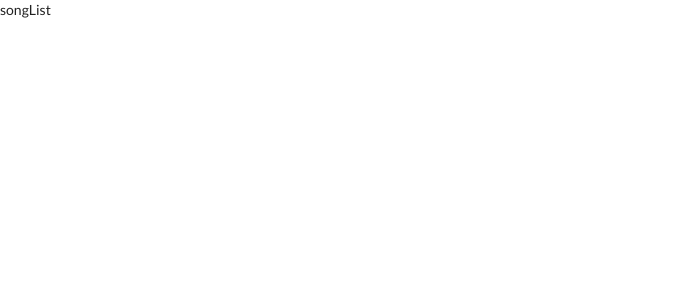
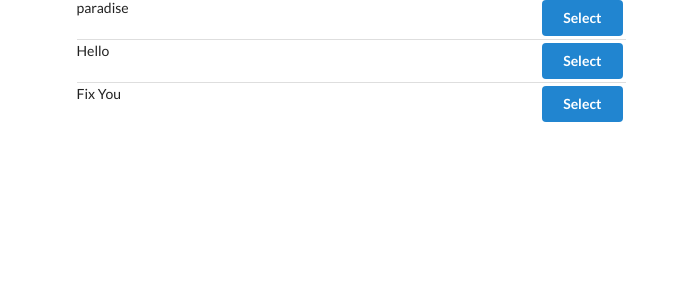
Before and after one commit to iaditya/twitch-clone, a React (Create React App) app: page / in a window 1280 px wide. Shown: the top 300 px of the page, without its empty margins (0-689 px from the left). Built offline with nearby package versions, Linux system fonts and the light colour scheme.

Commit message:
renders song list

```diff
--- a/src/components/App.js
+++ b/src/components/App.js
@@ -4,8 +4,12 @@
 export default function App() {
   console.log("App renders");
   return (
-    <div>
-      <SongList />
+    <div className="ui container grid">
+      <div className="ui row">
+        <div className="column eight wide">
+          <SongList />
+        </div>
+      </div>
     </div>
   );
 }
--- a/src/components/SongList.js
+++ b/src/components/SongList.js
@@ -2,9 +2,21 @@
 import { connect } from "react-redux";
 
 class SongList extends Component {
+  renderList() {
+    return this.props.songs.map(song => {
+      return (
+        <div className="item" key={song.duration}>
+          <div className="right floated content">
+            <button className="ui button primary"> Select</button>
+          </div>
+          <div className="content">{song.title}</div>
+        </div>
+      );
+    });
+  }
+
   render() {
-    console.log(this.props);
-    return <div>songList</div>;
+    return <div className="ui divided list">{this.renderList()}</div>;
   }
 }
 
```
